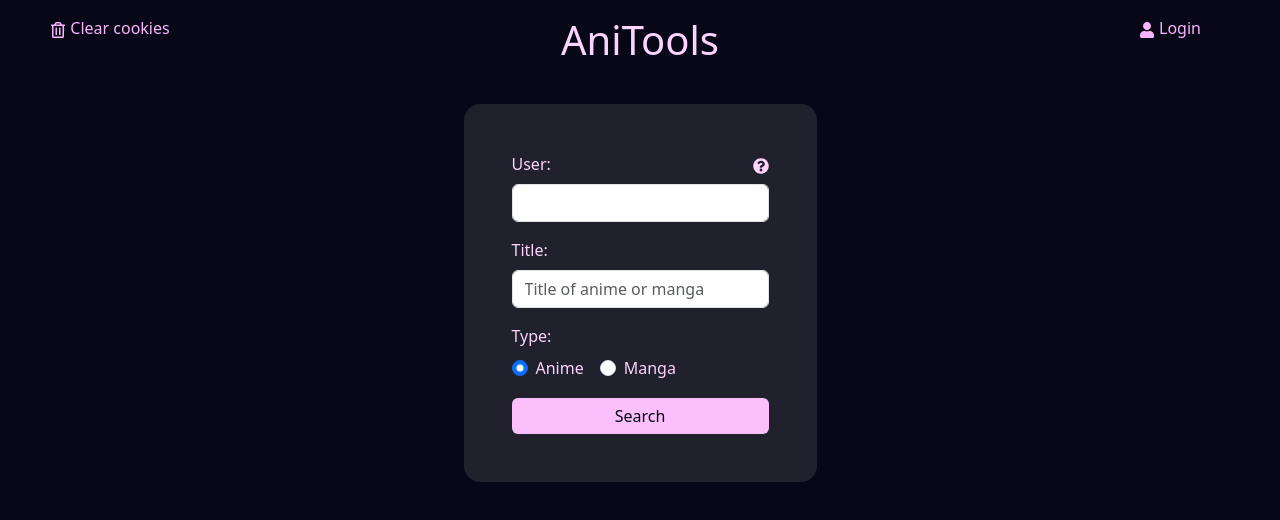
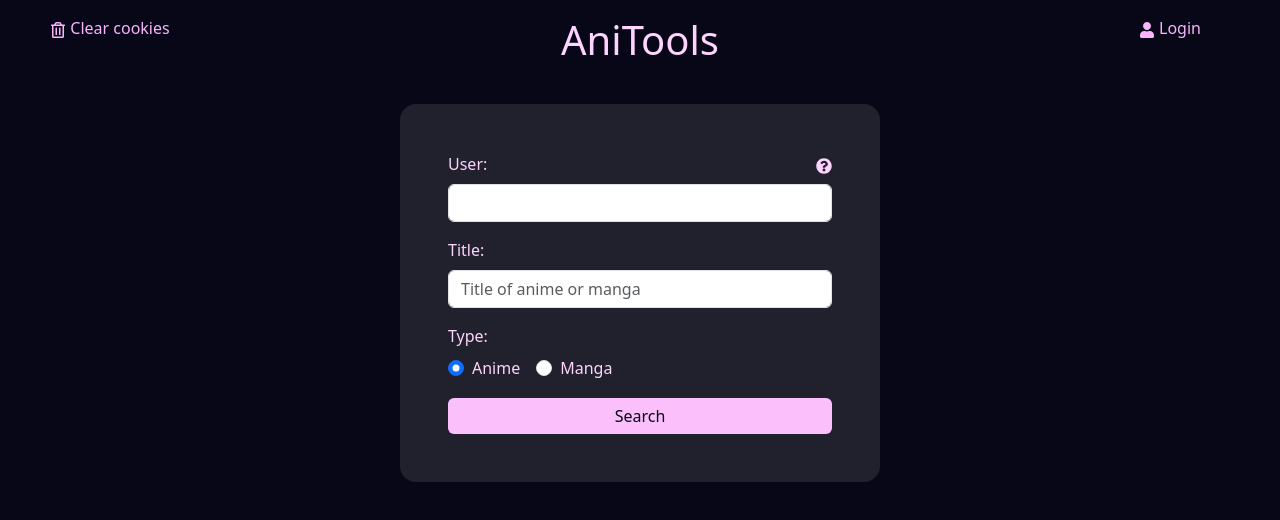
Before and after one commit to Randydator/ani-tools, a React (Vite) app: page /ActivitySearch in a window 1280 px wide. Shown: the top 520 px of the page. Built offline with nearby package versions, Linux system fonts and the light colour scheme.

Commit message:
lots of improvements + integrated

```diff
--- a/src/components/ActivitySearch/ActivitySearch.tsx
+++ b/src/components/ActivitySearch/ActivitySearch.tsx
@@ -3,11 +3,13 @@ import { Form, FormGroup, Button, OverlayTrigger, Tooltip } from "react-bootstra
 import DomPurify from "dompurify"
 import { Card } from "react-bootstrap"
 
+import './activitySearch.css'
 import { UserContext } from "../Header/UserContext"
 import { useActivitySearch } from "./activitySearchApi"
-import './activitySearch.css'
 import ActivityCard from "./ActivityCard/ActivityCard"
 import { FaQuestionCircle } from "react-icons/fa"
+import PreviewSearch from "../pageElements/previewSearch/previewSearch"
+import { MediaType } from "../../utils/anilistInterfaces"
 
 function ActivitySearch() {
   const user = useContext(UserContext)
@@ -24,7 +26,7 @@ function ActivitySearch() {
 
   return (
     <div className="formContainer">
-      <Form className="aniForm" onSubmit={submitFunction}>
+      <Form className="aniForm" onSubmit={submitFunction} id="activitySearchForm">
 
         <FormGroup controlId="usernameInput">
           <div className="iconLabel">
@@ -48,11 +50,18 @@ function ActivitySearch() {
           </Form.Control>
         </FormGroup>
 
-        <FormGroup controlId="animeTitleInput">
-          <Form.Label>Title:</Form.Label>
-          <Form.Control name="title" type="text" placeholder="Title of anime or manga" required className="aniInput">
-          </Form.Control>
-        </FormGroup>
+        <div className="titleInput">
+          <FormGroup controlId="animeTitleInput">
+            <Form.Label>Title:</Form.Label>
+            <PreviewSearch
+              name="title"
+              type={MediaType.ANIME}
+              placeholder="Title of anime or manga"
+              required
+              className="aniInput"
+            />
+          </FormGroup>
+        </div>
 
         <FormGroup controlId="typeSelect">
           <Form.Label>Type:</Form.Label>
@@ -75,7 +84,7 @@ function ActivitySearch() {
           </div>
         </FormGroup>
 
-        <Button type="submit" className="aniSubmitButton" style={{border: 'none'}}>
+        <Button type="submit" className="aniSubmitButton" style={{ border: 'none' }}>
           Search
         </Button>
       </Form>
--- a/src/components/ActivitySearch/activitySearch.css
+++ b/src/components/ActivitySearch/activitySearch.css
@@ -12,6 +12,11 @@
     border-radius: 1rem;
     padding: 3rem;
     gap: 1rem;
+    width: 30em;
+
+    @media (max-width: 600px) {
+        width: 20em;
+    }
 }
 
 .aniInput {
@@ -37,12 +42,12 @@
 }
 
 .aniSubmitButton {
-    color: var(--clr-surface-a0);
-    background-color: var(--clr-primary-a30);
+    color: var(--clr-surface-a0) !important;
+    background-color: var(--clr-primary-a30) !important;
 
     &:hover {
-        background-color: var(--clr-primary-a10);
-        color: var(--clr-surface-a0);
+        background-color: var(--clr-primary-a10) !important;
+        color: var(--clr-surface-a0) !important;
         transform: scale(1.05);
         transition: transform 0.1s ease-in-out;
     }
--- a/src/components/pageElements/previewSearch/previewSearch.css
+++ b/src/components/pageElements/previewSearch/previewSearch.css
@@ -4,8 +4,6 @@
         max-height: 20em;
         overflow-y: scroll;
         border-radius: 0.5em;
-
-
     }
 
 
@@ -19,9 +17,8 @@
             background-color: var(--clr-surface-a10);
             border: var(--bs-list-group-border-width) solid var(--clr-surface-tonal-a20);
         }
+
         overflow: hidden;
-
-
 
         .listGroupItem {
             display: flex;
@@ -35,6 +32,12 @@
                 transition: transform 0.1s ease-in-out;
             }
 
+            &:focus {
+                background-color: var(--clr-surface-tonal-a20);
+                transform: scale(1.05);
+                transition: transform 0.1s ease-in-out;
+            }
+
             &:not(:hover) {
                 transform: scale(1);
                 transition: transform 0.1s ease-in-out;
@@ -42,6 +45,11 @@
 
         }
 
+        list-group-item:focus {
+            background-color: red; /* or any other color you want to use for hover */
+            /* Add other styles to mimic hover effect */
+          }
+
     }
 
 
--- a/src/components/pageElements/previewSearch/previewSearch.tsx
+++ b/src/components/pageElements/previewSearch/previewSearch.tsx
@@ -3,13 +3,14 @@ import { FormControl, ListGroup, ListGroupItem, Image } from 'react-bootstrap'
 import { usePreviewSearch } from './previewSearchApi'
 import { MediaType, MediaPreview } from '../../../utils/anilistInterfaces';
 import './previewSearch.css'
+import DomPurify from "dompurify"
 
 type PreviewSearchProps = {
     type: MediaType,
     onPreviewClicked?: (item: any) => void
 }
 
-function PreviewSearch({ type, onPreviewClicked }: PreviewSearchProps) {
+function PreviewSearch({ type, onPreviewClicked, ...props }: PreviewSearchProps & React.ComponentProps<typeof FormControl>) {
     const [searchTerm, setSearchTerm] = useState('')
     const [searchCompleted, setSearchCompleted] = useState(false);
     const [showPopup, setShowPopup] = useState(true);
@@ -52,6 +53,8 @@ function PreviewSearch({ type, onPreviewClicked }: PreviewSearchProps) {
             return;
         }
         const timer = setTimeout(() => {
+            // show popup for form case where you pressed enter, popup disappeared but you are still in search box
+            setShowPopup(true);
             setSearchCompleted(true);
         }, timeBeforePopup);
 
@@ -59,14 +62,17 @@ function PreviewSearch({ type, onPreviewClicked }: PreviewSearchProps) {
     }, [searchTerm]);
 
 
-    const { isLoading, error, data } = usePreviewSearch({ searchTerm: searchTerm, type: type }, searchCompleted)
+    const { isLoading, error, data } = usePreviewSearch({ searchTerm: DomPurify.sanitize(searchTerm), type: type }, searchCompleted)
+
+    // to set searchCompleted to false again after search
+    useEffect(() => {
+        setSearchCompleted(false);
+    }, [data]);
 
     return (
         <div className='previewSearch' ref={containerRef}>
             <FormControl
-                name="previewSearch"
-                type="text"
-                placeholder="Title of anime or manga"
+                {...props}
                 value={searchTerm}
                 onChange={e => setSearchTerm(e.target.value)}
                 onClick={onSearchboxClick}
@@ -83,9 +89,9 @@ function PreviewSearch({ type, onPreviewClicked }: PreviewSearchProps) {
                         {data.map((item, index) => (
                             <ListGroupItem key={index} className="listGroupItem" action onClick={() => handlePreviewClick(item)}>
                                 <p>
-                                    {item.title.userPreferred }
+                                    {DomPurify.sanitize(item.title.userPreferred)}
                                 </p>
-                                <Image src={item.coverImage.medium} width={50} height={60} rounded />
+                                <Image src={DomPurify.sanitize(item.coverImage.medium)} width={50} height={60} rounded />
                             </ListGroupItem>
                         ))}
                     </ListGroup>
@@ -94,5 +100,4 @@ function PreviewSearch({ type, onPreviewClicked }: PreviewSearchProps) {
         </div>
     )
 }
-
 export default PreviewSearch
```
